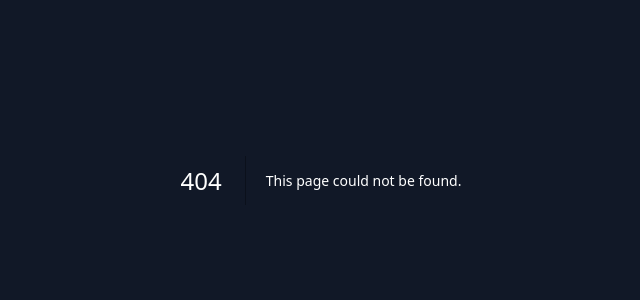
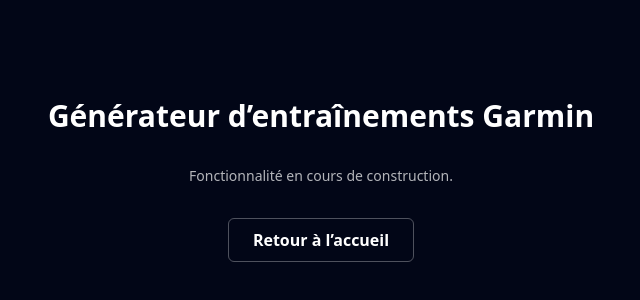
Before and after one commit to benjdour/adapt2life, a Next.js app: page /garmin-trainer in a window 1280 px wide. Before the commit this address had no page. Shown: the part 220-520 px from the top of the page, without its empty margins (319-959 px from the left). Built offline with nearby package versions, Linux system fonts and the light colour scheme; what @stackframe/stack would draw is missing.

Commit message:
Add Garmin trainer placeholder page

```diff
--- /dev/null
+++ b/app/garmin-trainer/page.tsx
@@ -0,0 +1,18 @@
+import Link from "next/link";
+
+export default function GarminTrainerPage() {
+  return (
+    <main className="flex min-h-screen flex-col items-center justify-center bg-slate-950 px-6 py-16 text-white">
+      <section className="space-y-8 text-center">
+        <h1 className="text-3xl font-semibold">Générateur d’entraînements Garmin</h1>
+        <p className="text-sm text-white/70">Fonctionnalité en cours de construction.</p>
+        <Link
+          href="/"
+          className="inline-flex h-11 items-center justify-center rounded-md border border-white/30 bg-transparent px-6 font-semibold text-white transition hover:bg-white/10 focus-visible:outline focus-visible:outline-offset-2 focus-visible:outline-white/60"
+        >
+          Retour à l’accueil
+        </Link>
+      </section>
+    </main>
+  );
+}
--- a/app/page.tsx
+++ b/app/page.tsx
@@ -45,6 +45,12 @@
             >
               Générateur d’entraînement
             </Link>
+            <Link
+              href="/garmin-trainer"
+              className="inline-flex h-11 w-full items-center justify-center rounded-md border border-emerald-500/60 bg-transparent font-semibold text-emerald-100 transition hover:bg-emerald-500/10 focus-visible:outline focus-visible:outline-offset-2 focus-visible:outline-emerald-300"
+            >
+              Générateur Garmin (bêta)
+            </Link>
             <form action="/handler/sign-out" method="post" className="inline-flex w-full">
               <input type="hidden" name="redirect" value="/" />
               <button
```
